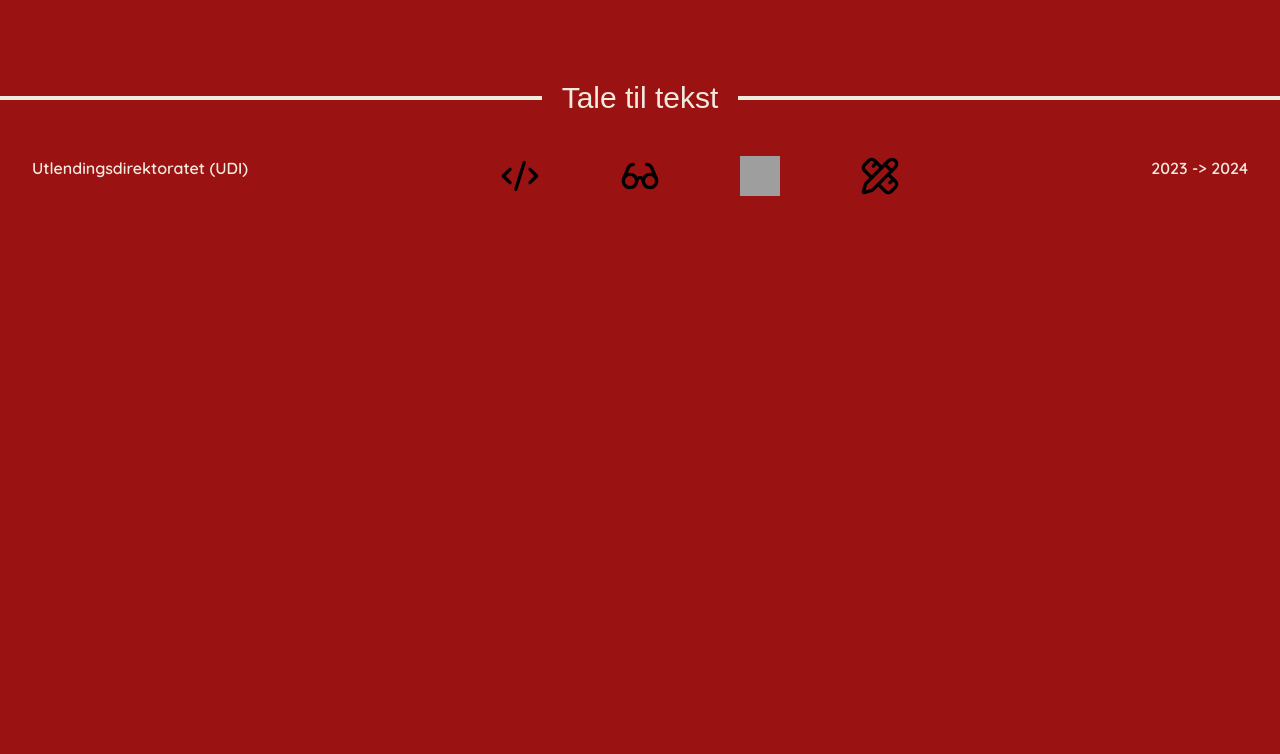
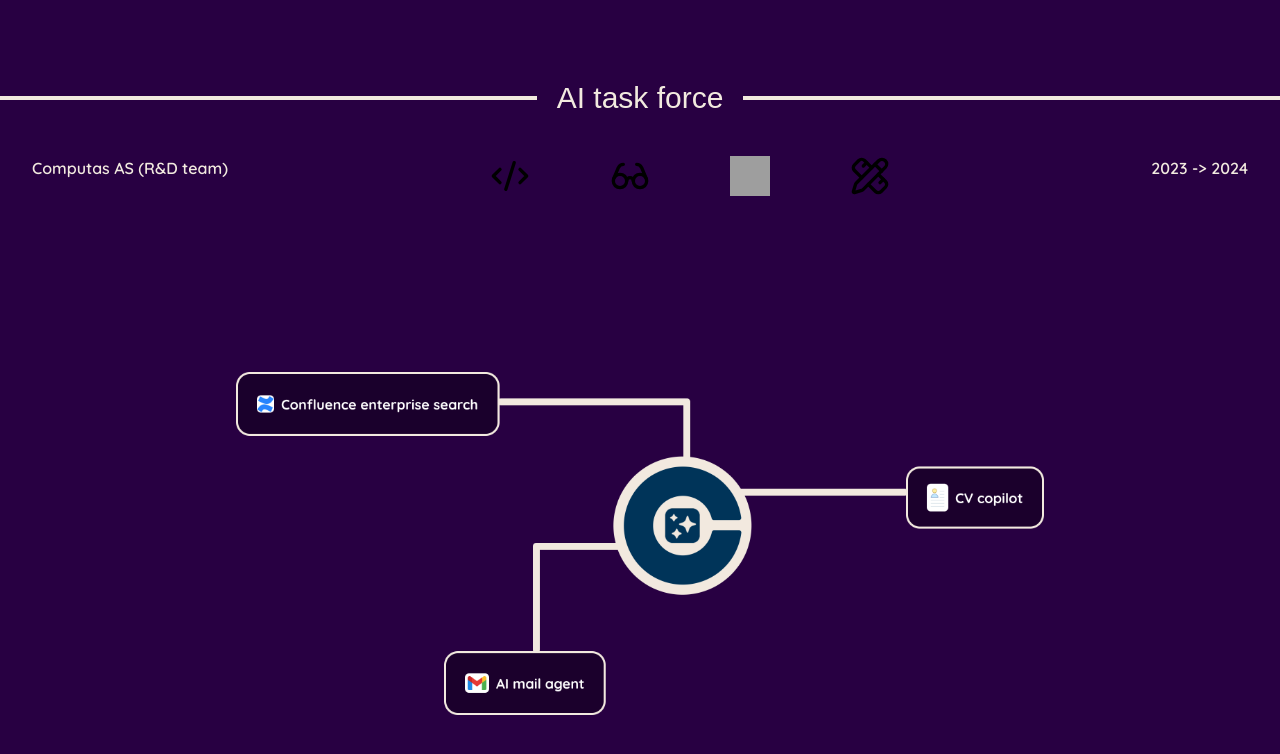
Before and after one commit to sauravp99/portfolio, a React (Vite) app: page /work/aitaskforce in a window 1280 px wide. Shown: the top 754 px of the page. Built offline with nearby package versions, Linux system fonts and the light colour scheme; grey boxes are pictures that could not be loaded; a web font is replaced by a local one.

Commit message:
add content for ai task force

```diff
--- a/src/routes/work/aitaskforce.tsx
+++ b/src/routes/work/aitaskforce.tsx
@@ -4,6 +4,8 @@ import CodeIcon from "../../icons/code.svg";
 import GlassesIcon from "../../icons/glasses.svg";
 import HourglassIcon from "../../icons/hourglass.svg";
 import PencilRulerIcon from "../../icons/pencil_ruler.svg";
+import { ProjectImages } from "../../components/work/ProjectImages";
+import AiCover from "../../assets/aitaskforce/cover.png";
 
 export const Route = createFileRoute("/work/aitaskforce")({
   component: () => RouteComponent(),
@@ -11,10 +13,10 @@ export const Route = createFileRoute("/work/aitaskforce")({
 
 function RouteComponent() {
   return (
-    <main className="bg-(--saffron_red) min-h-screen text-(--sand) overflow-hidden">
+    <main className="bg-[#280042] min-h-screen  flex flex-col gap-40 text-(--sand) overflow-hidden">
       <ProjectHeader
-        projectTitle={"Tale til tekst"}
-        clientName={"Utlendingsdirektoratet (UDI)"}
+        projectTitle={"AI task force"}
+        clientName={"Computas AS (R&D team)"}
         icons={
           <div className="flex flex-row gap-10 md:gap-20 *:w-5 *:xl:w-10 *:lg:w-8 *:md:w-7">
             <img src={CodeIcon} alt="Code Icon" />
@@ -25,6 +27,13 @@ function RouteComponent() {
         }
         year={"2023 -> 2024"}
       />
+      <ProjectImages
+        imageL={{
+          src: AiCover,
+          alt: "Illustration of projects in ai task force",
+          className: " max-w-[70%]",
+        }}
+      />
     </main>
   );
 }
```
